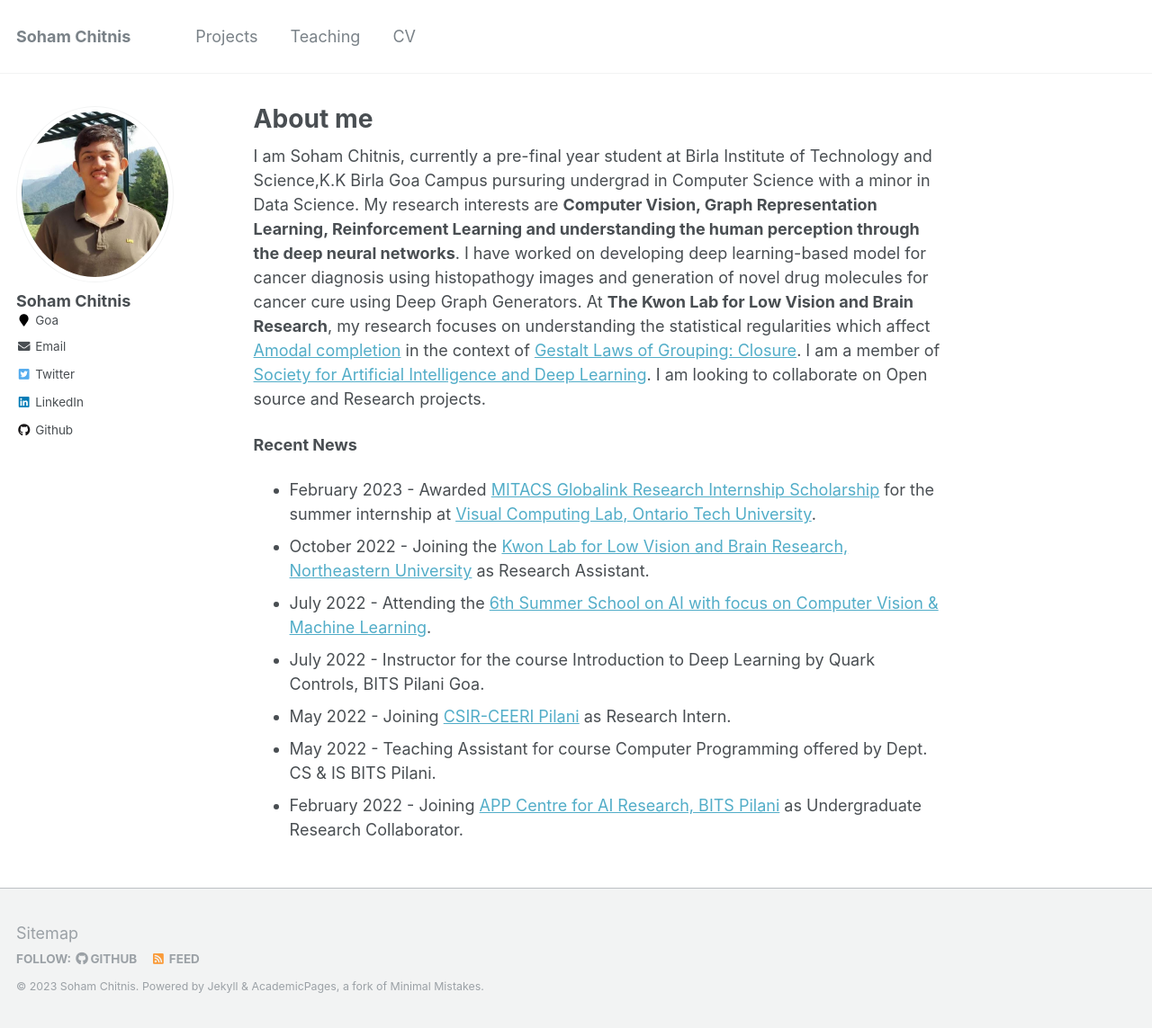
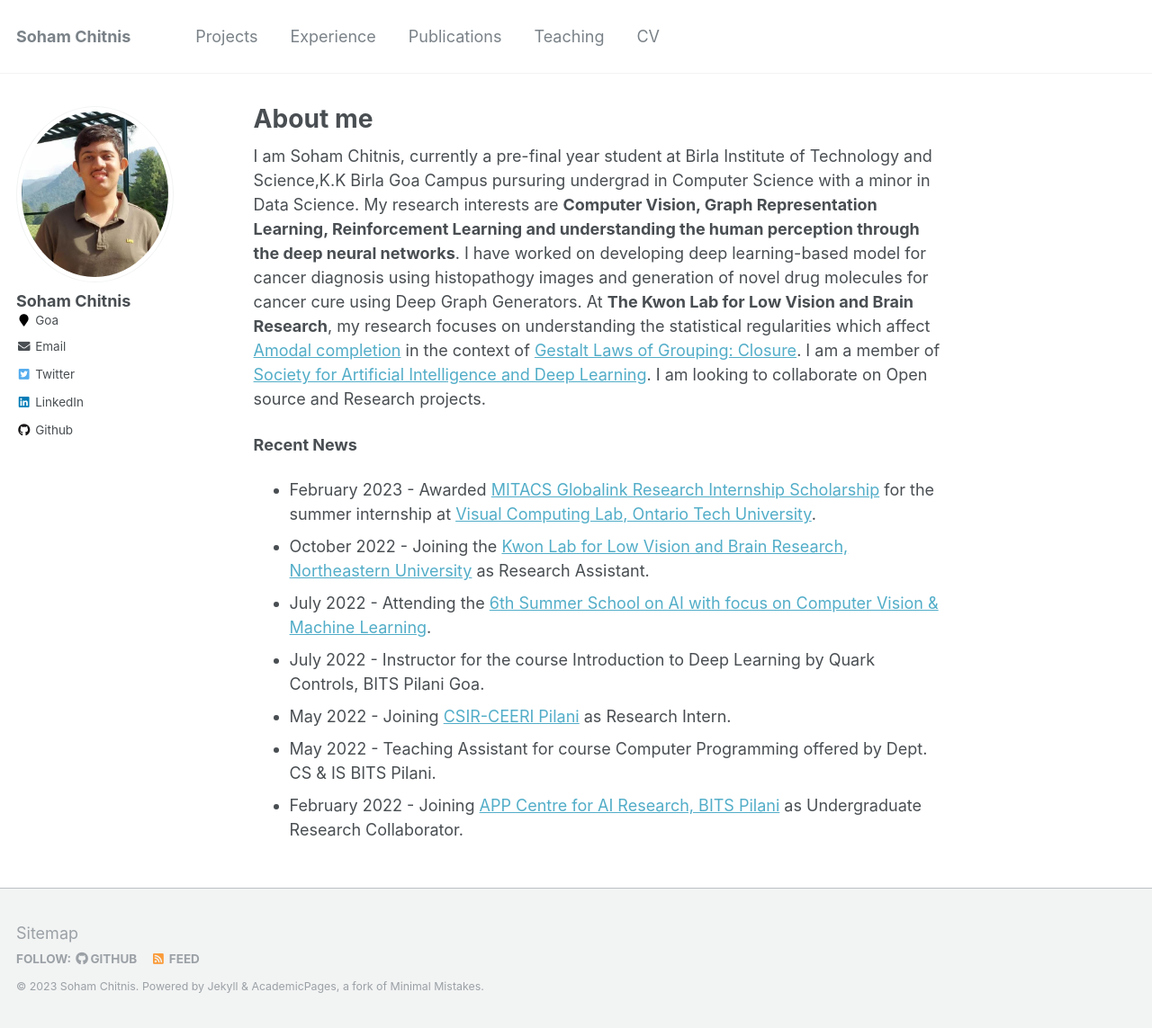
Before and after one commit to soham-chitnis10/soham-chitnis10_archived.github.io, a Jekyll site: the page built from _pages/about.md, in a window 1280 px wide and 1143 px high. Shown: the whole window at 90% size. Built offline with Jekyll 4.4.1, drawn with Linux system fonts in a browser that asks for light colours.

Commit message:
Update navigation.yml

```diff
--- a/_data/navigation.yml
+++ b/_data/navigation.yml
@@ -3,8 +3,11 @@ main:
   - title: "Projects"
     url: /projects/
 
-  # - title: "Experience"
-  #   url: /experience/
+  - title: "Experience"
+    url: /experience/
+
+  - title: "Publications"
+    url: /publications/
 
   - title: "Teaching"
     url: /teaching/
```
